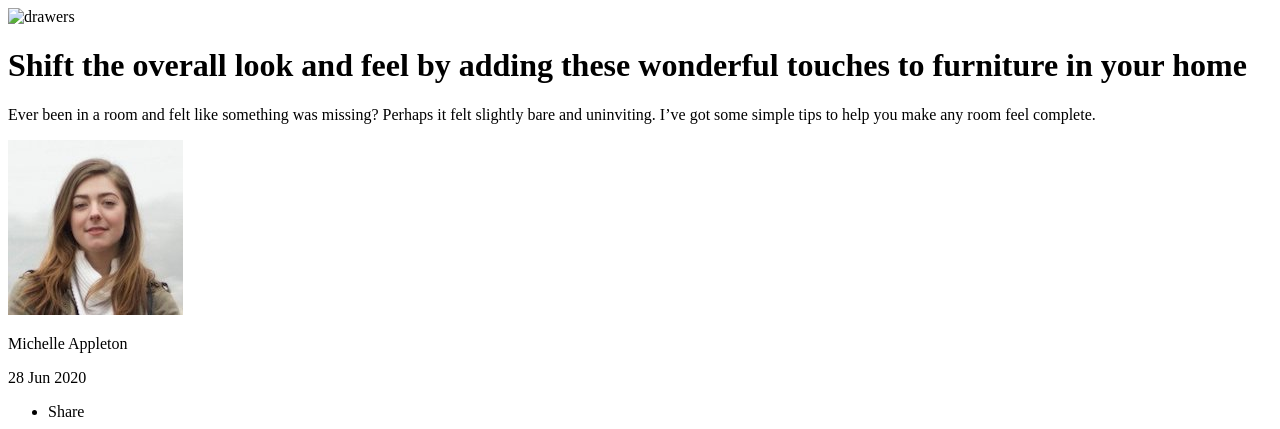
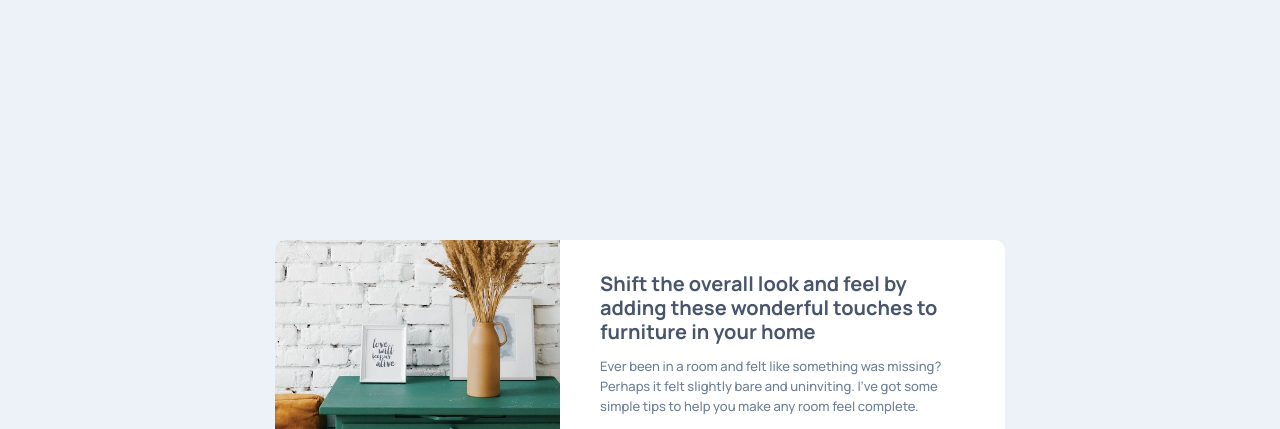
Before and after one commit to mehtut-m/article-preview-component-master, a plain HTML site: page index.html in a window 1280 px wide. Shown: the top 429 px of the page. Drawn offline with Linux system fonts and the light colour scheme; the site is published under a folder, as on GitHub Pages, so addresses that start at the root find nothing.

Commit message:
Update index.html

```diff
--- a/index.html
+++ b/index.html
@@ -13,7 +13,7 @@
 
   <link rel="stylesheet" href="https://pro.fontawesome.com/releases/v5.10.0/css/all.css" integrity="sha384-AYmEC3Yw5cVb3ZcuHtOA93w35dYTsvhLPVnYs9eStHfGJvOvKxVfELGroGkvsg+p" crossorigin="anonymous"/>
 
-  <link rel="stylesheet" href="/main.css">
+  <link rel="stylesheet" href="./main.css">
   <!-- Feel free to remove these styles or customise in your own stylesheet 👍 -->
 
 </head>
@@ -23,7 +23,7 @@
     <!--Card Section-->
     <div class="card">
       <div class="image-section-ctn">
-        <img src="/images/drawers.jpg" alt="drawers" class="card-hero-img">
+        <img src="./images/drawers.jpg" alt="drawers" class="card-hero-img">
       </div>
 
       <div class="context-section-ctn">
```
